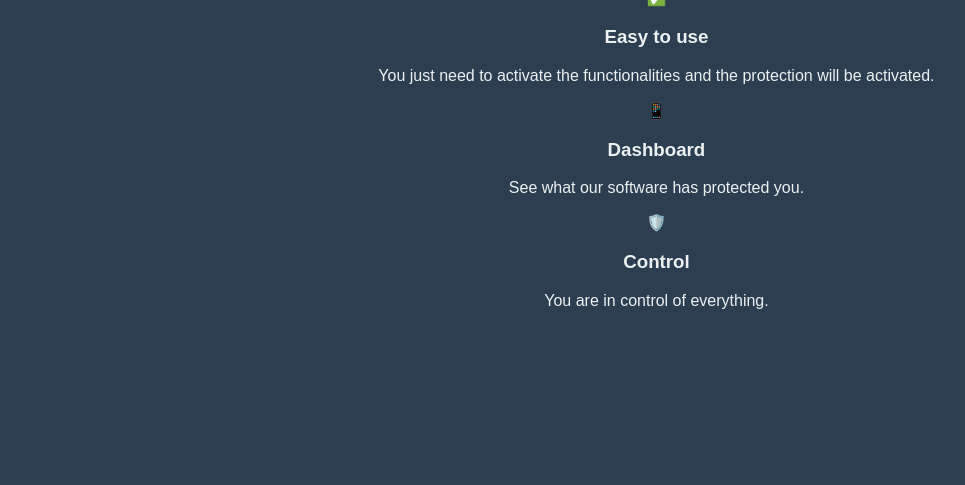
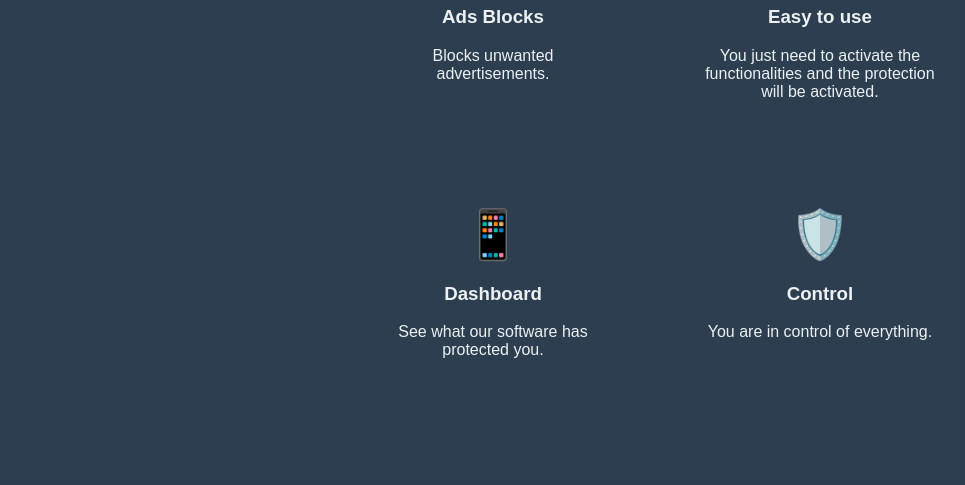
Before and after one commit to eavargasf/aisegurity, a browser extension: page dashboard.html in a window 1280 px wide. Shown: the part 558-1043 px from the top of the page, without its empty margins (140-1105 px from the left). Before the commit the page ends 884 px from the top, so only its background shows below. Drawn offline with Linux system fonts and the light colour scheme.

Commit message:
Update styles.css

```diff
--- a/styles.css
+++ b/styles.css
@@ -59,3 +59,26 @@ button {
 button:hover {
   background-color: #2980b9;
 }
+
+.features {
+            padding: 80px 0;
+}
+.feature-grid {
+            display: grid;
+            grid-template-columns: repeat(auto-fit, minmax(250px, 1fr));
+            gap: 30px;
+}
+.feature-card {
+            background: var(--primary-color);
+            border-radius: 10px;
+            padding: 30px;
+            text-align: center;
+            transition: transform 0.3s ease;
+}
+.feature-card:hover {
+            transform: translateY(-5px);
+}
+.feature-icon {
+            font-size: 3em;
+            margin-bottom: 20px;
+            color: var(--accent-color);
```
